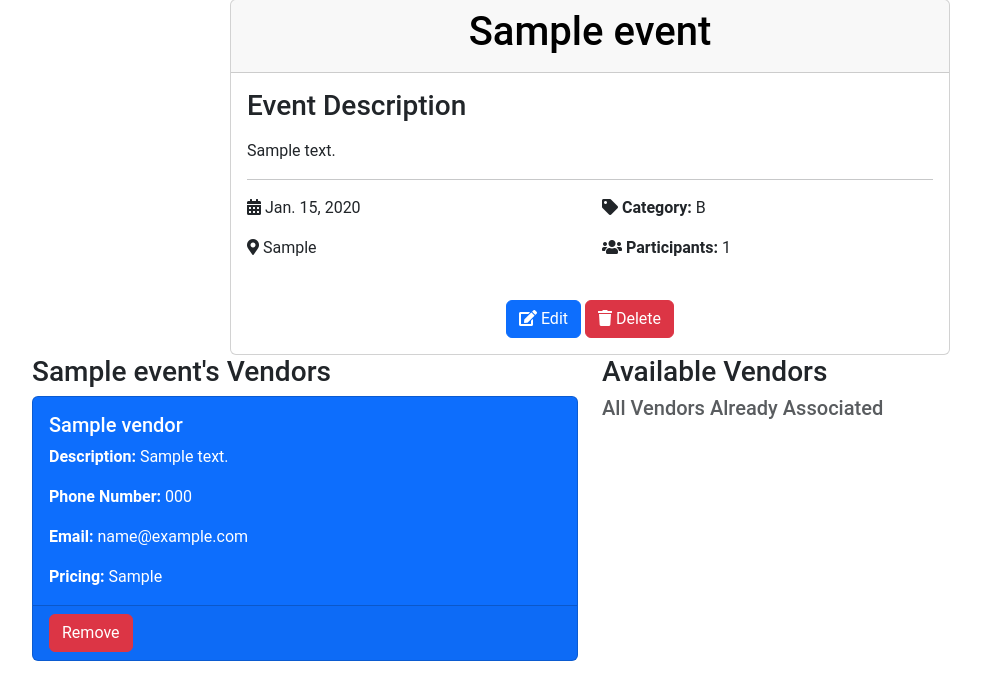
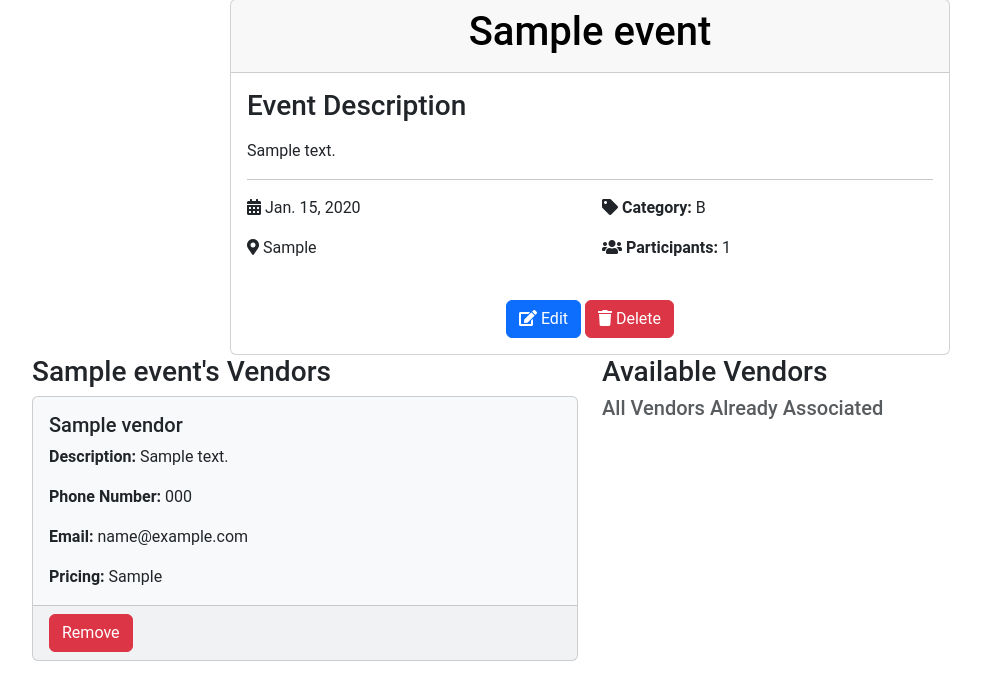
Before and after one commit to NikiiG/Event_Planner_Project3, a Django app: page /events/1/ in a window 1280 px wide. Shown: the part 105-800 px from the top of the page, without its empty margins (50-1031 px from the left). Run offline with Django 5.2, Linux system fonts and the light colour scheme; tables that the repository leaves empty hold one stand-in row (values such as "Sample post").

Commit message:
changes color of vendor cards

```diff
--- a/main_app/templates/events/event_detail.html
+++ b/main_app/templates/events/event_detail.html
@@ -40,7 +40,7 @@
     <h3>{{ event.name }}'s Vendors</h3>
     {% if event.vendors.count %}
       {% for vendor in event.vendors.all %}
-        <div class="card bg-primary text-white mb-3">
+        <div class="card bg-light mb-3">
           <div class="card-body">
             <h5 class="card-title">{{ vendor.name }}</h5>
             <p class="card-text"><strong>Description:</strong> {{ vendor.description }}</p>
@@ -65,7 +65,7 @@
     <h3>Available Vendors</h3>
     {% if available_vendors.count %}
       {% for vendor in available_vendors.all %}
-        <div class="card bg-primary text-white mb-3">
+        <div class="card bg-light mb-3">
           <div class="card-body">
             <h5 class="card-title">{{ vendor.name }}</h5>
             <p class="card-text"><strong>Description:</strong> {{ vendor.description }}</p>
```
